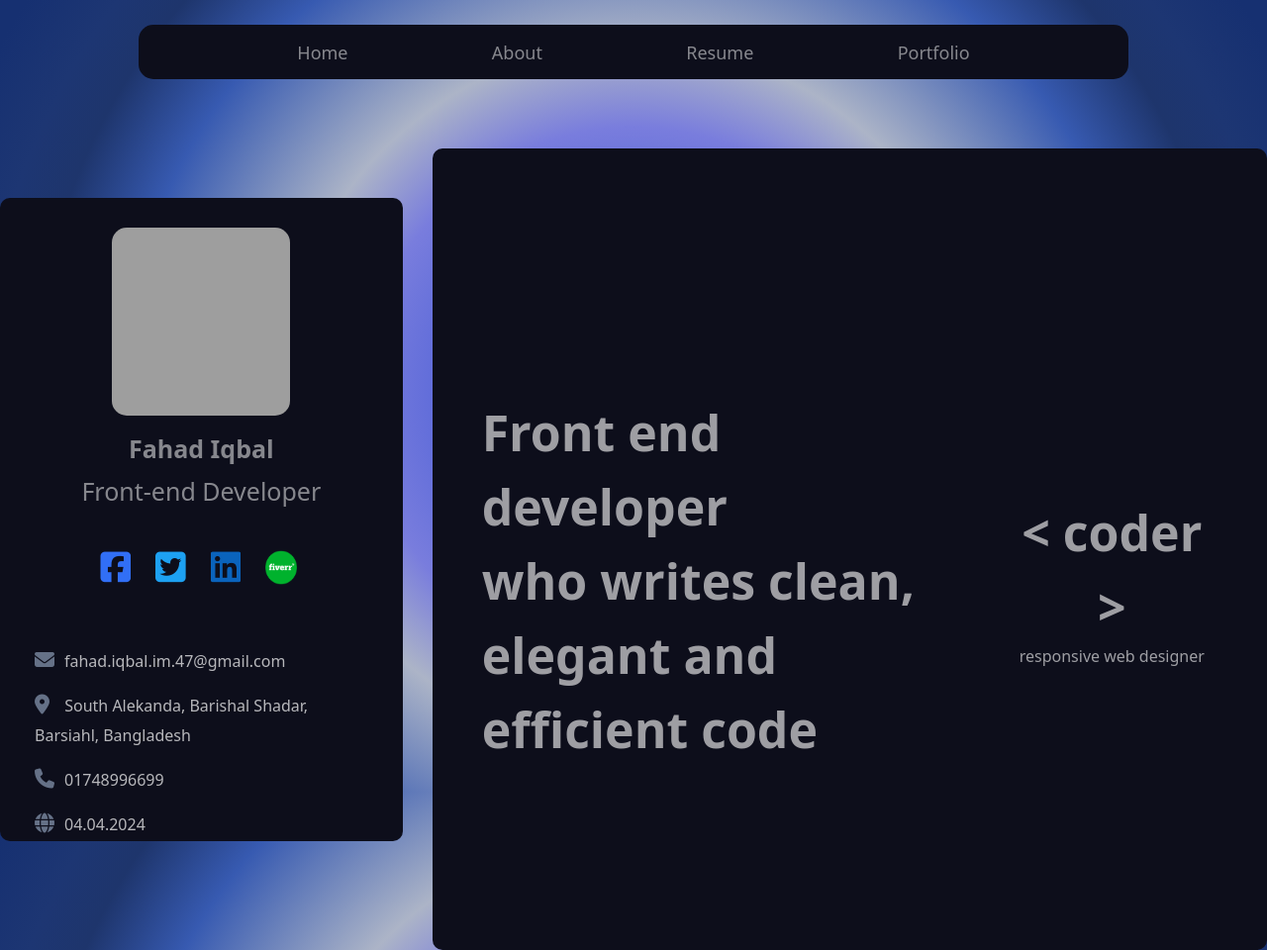
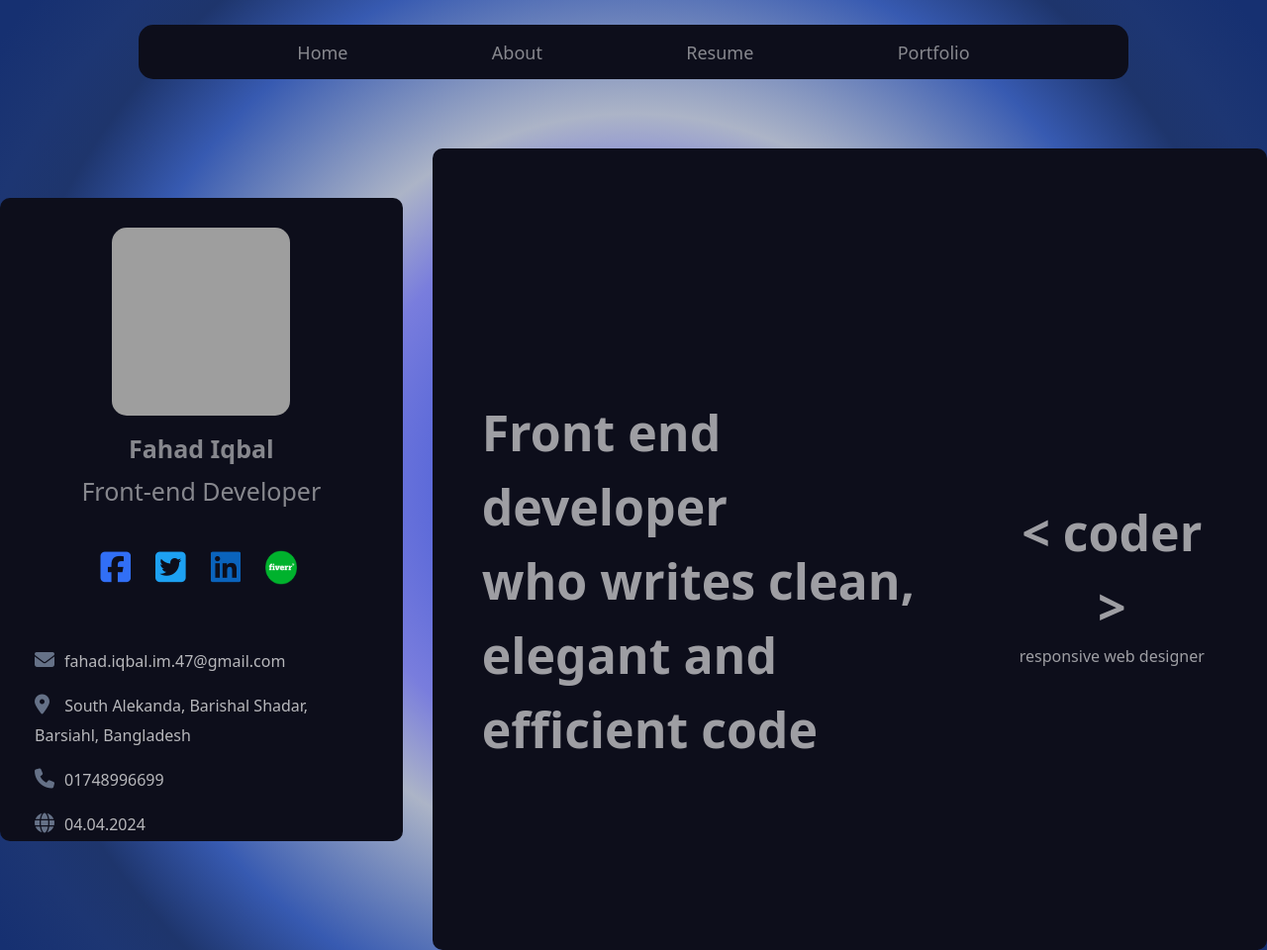
Before and after one commit to fahadiqbal-01/personalsite-ongoing-, a plain HTML site: page index.html in a window 1280 px wide. Shown: the top 960 px of the page at 99% size. Drawn offline with nearby package versions, Linux system fonts and the light colour scheme; grey boxes are pictures that could not be loaded.

Commit message:
body height changes

```diff
--- a/index.css
+++ b/index.css
@@ -12,7 +12,7 @@ body {
     rgba(29, 54, 115, 1) 87%,
     rgba(22, 48, 113, 1) 97%
   );
-  background-size: contain;
+  background-size: cover;
 }
 
 /*--- === navBar css start === ---*/
--- a/index.html
+++ b/index.html
@@ -54,7 +54,7 @@
       }
     </style>
   </head>
-  <body class="m-0 p-0 w-[100%] h-[100vh]">
+  <body class="m-0 p-0 w-[100%]">
     <!--- === navBar start === --->
     <nav class="w-[100%] absolute mx-auto top-[25px]">
       <div class="container w-[1500px] mx-auto">
```
